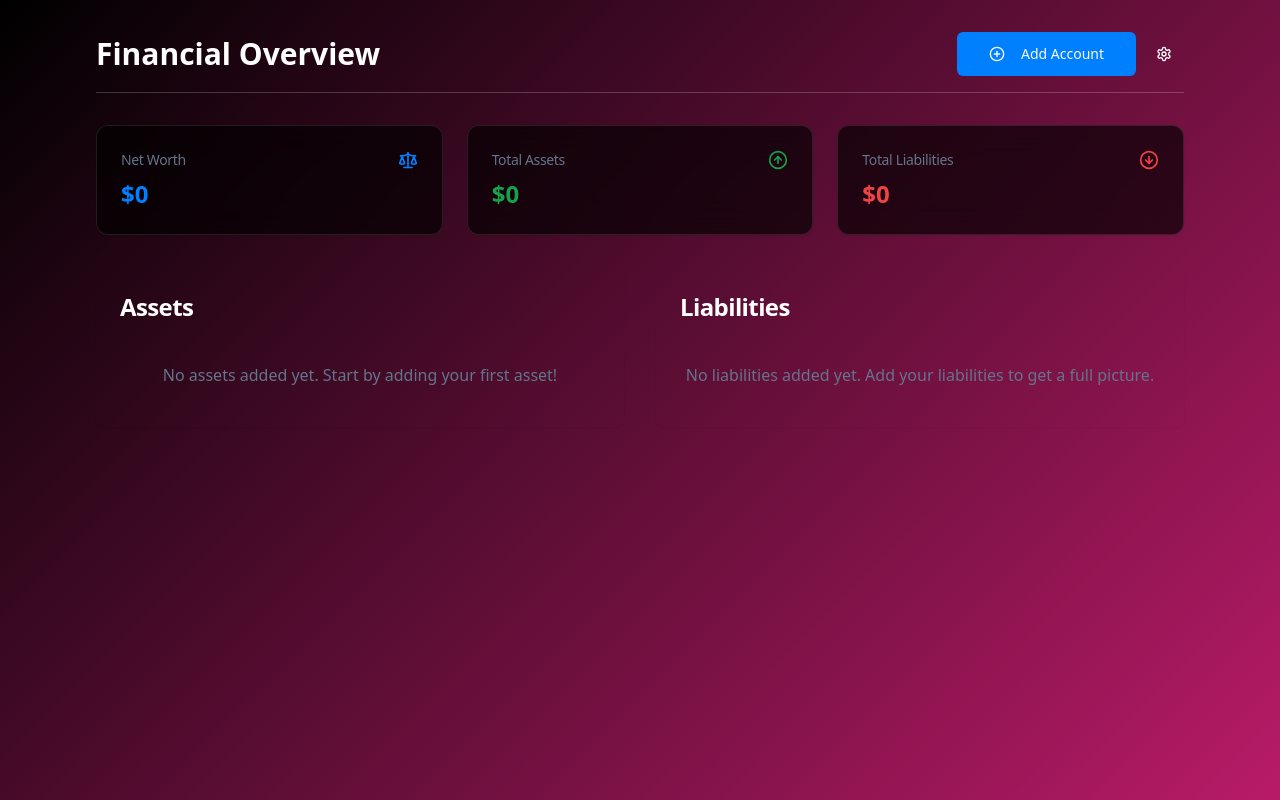
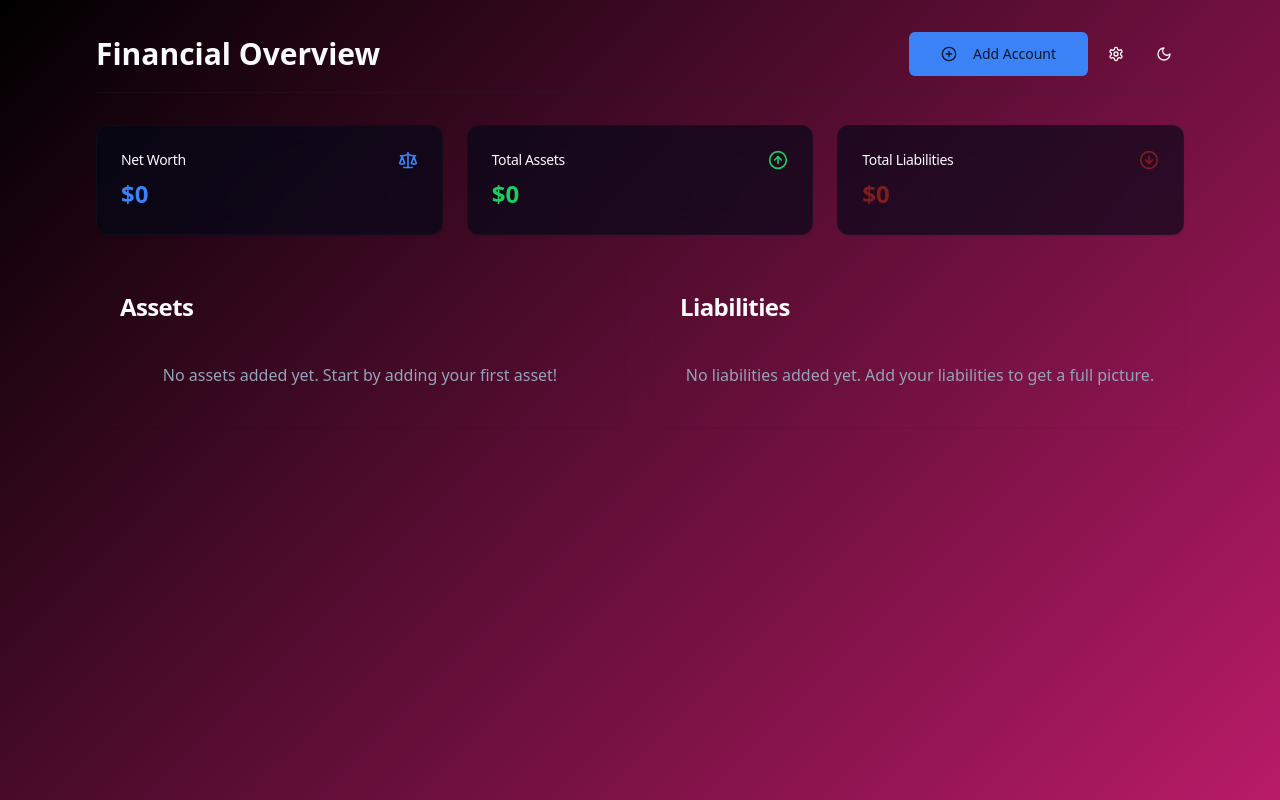
Before and after one commit to BennyKatani/wealth-haven-offline-tracker, a React (Vite) app: page / in a window 1280 px wide. Built offline with nearby package versions, Linux system fonts and the light colour scheme.

Commit message:
feat: Implement dark/light mode toggle
- Changed card title color to white.
- Replaced Japanese Yen with ILS in currency list.
- Added a dark/light mode toggle with improved contrast.

```diff
--- a/src/App.tsx
+++ b/src/App.tsx
@@ -1,3 +1,4 @@
+
 import { Toaster } from "@/components/ui/toaster";
 import { Toaster as Sonner } from "@/components/ui/sonner";
 import { TooltipProvider } from "@/components/ui/tooltip";
@@ -5,10 +6,12 @@ import { QueryClient, QueryClientProvider } from "@tanstack/react-query";
 import { BrowserRouter, Routes, Route } from "react-router-dom";
 import Index from "./pages/Index";
 import NotFound from "./pages/NotFound";
+import { ThemeProvider } from "next-themes";
 
 const queryClient = new QueryClient();
 
 const App = () => (
+  <ThemeProvider attribute="class" defaultTheme="dark">
     <QueryClientProvider client={queryClient}>
       <TooltipProvider>
         <Toaster />
@@ -22,6 +25,7 @@ const App = () => (
         </BrowserRouter>
       </TooltipProvider>
     </QueryClientProvider>
+  </ThemeProvider>
 );
 
 export default App;
--- a/src/components/AccountCardNew.tsx
+++ b/src/components/AccountCardNew.tsx
@@ -1,3 +1,4 @@
+
 import { Account, AccountType } from "@/types/finance";
 import { formatCurrency, getAccountTypeLabel } from "@/utils/calculations";
 import { Button } from "@/components/ui/button";
@@ -47,7 +48,7 @@ export const AccountCardNew = ({ account, onDelete, onEdit }: AccountCardNewProp
   const textColorClass = account.isAsset ? "text-success" : "text-destructive";
 
   return (
-    <Card className="bg-black/[.65] backdrop-blur-lg border border-white/10 rounded-xl transition-all duration-300 hover:border-white/20 hover:scale-[1.02]">
+    <Card className="bg-card/65 backdrop-blur-lg border border-border/20 rounded-xl transition-all duration-300 hover:border-border/40 hover:scale-[1.02]">
       <CardHeader className="pb-2">
         <div className="flex items-center justify-between">
           <CardTitle className="text-lg font-semibold text-foreground">{account.name}</CardTitle>
--- a/src/components/AccountSection.tsx
+++ b/src/components/AccountSection.tsx
@@ -17,7 +17,7 @@ export const AccountSection = ({ accounts, onAccountDeleted, onAccountEdited }:
     <div className="grid grid-cols-1 md:grid-cols-2 gap-8">
       <Card className="shadow-sm bg-transparent border-0">
         <CardHeader>
-          <CardTitle className="text-2xl font-semibold text-white">Assets</CardTitle>
+          <CardTitle className="text-2xl font-semibold text-foreground">Assets</CardTitle>
         </CardHeader>
         <CardContent>
           {assets.length > 0 ? (
@@ -34,7 +34,7 @@ export const AccountSection = ({ accounts, onAccountDeleted, onAccountEdited }:
 
       <Card className="shadow-sm bg-transparent border-0">
         <CardHeader>
-          <CardTitle className="text-2xl font-semibold text-white">Liabilities</CardTitle>
+          <CardTitle className="text-2xl font-semibold text-foreground">Liabilities</CardTitle>
         </CardHeader>
         <CardContent>
           {liabilities.length > 0 ? (
--- a/src/components/DashboardHeader.tsx
+++ b/src/components/DashboardHeader.tsx
@@ -1,6 +1,7 @@
 
 import { Button } from "@/components/ui/button";
 import { PlusCircle, Settings } from "lucide-react";
+import { ThemeToggle } from "./ThemeToggle";
 
 interface DashboardHeaderProps {
   onAddAccount: () => void;
@@ -9,16 +10,17 @@ interface DashboardHeaderProps {
 
 export const DashboardHeader = ({ onAddAccount, onOpenSettings }: DashboardHeaderProps) => {
   return (
-    <div className="flex items-center justify-between mb-8 pb-4 border-b border-white/20">
-      <h1 className="text-3xl font-bold text-white">Financial Overview</h1>
+    <div className="flex items-center justify-between mb-8 pb-4 border-b border-border/20">
+      <h1 className="text-3xl font-bold text-foreground">Financial Overview</h1>
       <div className="flex items-center space-x-2">
         <Button onClick={onAddAccount} size="lg">
           <PlusCircle className="mr-2 h-5 w-5" />
           Add Account
         </Button>
-        <Button onClick={onOpenSettings} size="icon" variant="ghost" className="text-white rounded-full hover:bg-white/10 hover:text-white">
+        <Button onClick={onOpenSettings} size="icon" variant="ghost" className="text-foreground rounded-full hover:bg-accent hover:text-accent-foreground">
           <Settings className="h-5 w-5" />
         </Button>
+        <ThemeToggle />
       </div>
     </div>
   );
--- a/src/components/SummaryMetrics.tsx
+++ b/src/components/SummaryMetrics.tsx
@@ -9,9 +9,9 @@ interface SummaryMetricsProps {
 }
 
 const MetricCard = ({ title, value, icon: Icon, colorClass }: { title: string; value: string; icon: React.ElementType; colorClass: string }) => (
-  <Card className="bg-black/[.65] backdrop-blur-lg border border-white/10 rounded-xl transition-all duration-300 hover:border-white/20 hover:scale-[1.02]">
+  <Card className="bg-card/65 backdrop-blur-lg border border-border/20 rounded-xl transition-all duration-300 hover:border-border/40 hover:scale-[1.02]">
     <CardHeader className="flex flex-row items-center justify-between space-y-0 pb-2">
-      <CardTitle className="text-sm font-medium text-muted-foreground">
+      <CardTitle className="text-sm font-medium text-foreground">
         {title}
       </CardTitle>
       <Icon className={`h-5 w-5 ${colorClass}`} />
--- /dev/null
+++ b/src/components/ThemeToggle.tsx
@@ -0,0 +1,25 @@
+
+"use client"
+
+import * as React from "react"
+import { Moon, Sun } from "lucide-react"
+import { useTheme } from "next-themes"
+
+import { Button } from "@/components/ui/button"
+
+export function ThemeToggle() {
+  const { theme, setTheme } = useTheme()
+
+  return (
+    <Button
+      variant="ghost"
+      size="icon"
+      onClick={() => setTheme(theme === "light" ? "dark" : "light")}
+      className="rounded-full text-foreground hover:bg-accent hover:text-accent-foreground"
+    >
+      <Sun className="h-5 w-5 rotate-0 scale-100 transition-all dark:-rotate-90 dark:scale-0" />
+      <Moon className="absolute h-5 w-5 rotate-90 scale-0 transition-all dark:rotate-0 dark:scale-100" />
+      <span className="sr-only">Toggle theme</span>
+    </Button>
+  )
+}
--- a/src/index.css
+++ b/src/index.css
@@ -111,7 +111,12 @@
 
   body {
     @apply bg-background text-foreground min-h-screen;
-    background: linear-gradient(135deg, #000 0%, #b81b68 100%);
+    /* Light mode gradient */
+    background: linear-gradient(135deg, hsl(0 0% 100%) 0%, hsl(210 40% 96.1%) 100%);
+  }
+
+  .dark body {
+     background: linear-gradient(135deg, #000 0%, #b81b68 100%);
   }
 }
 
--- a/src/types/finance.ts
+++ b/src/types/finance.ts
@@ -1,3 +1,4 @@
+
 export interface Account {
   id: string;
   name: string;
@@ -69,7 +70,6 @@ export const CURRENCIES = [
   { code: 'USD', symbol: '$', name: 'US Dollar' },
   { code: 'EUR', symbol: '€', name: 'Euro' },
   { code: 'GBP', symbol: '£', name: 'British Pound' },
-  { code: 'JPY', symbol: '¥', name: 'Japanese Yen' },
   { code: 'CAD', symbol: 'C$', name: 'Canadian Dollar' },
   { code: 'AUD', symbol: 'A$', name: 'Australian Dollar' },
   { code: 'CHF', symbol: 'CHF', name: 'Swiss Franc' },
```
Lines whose indentation alone changed are shown as unchanged.
